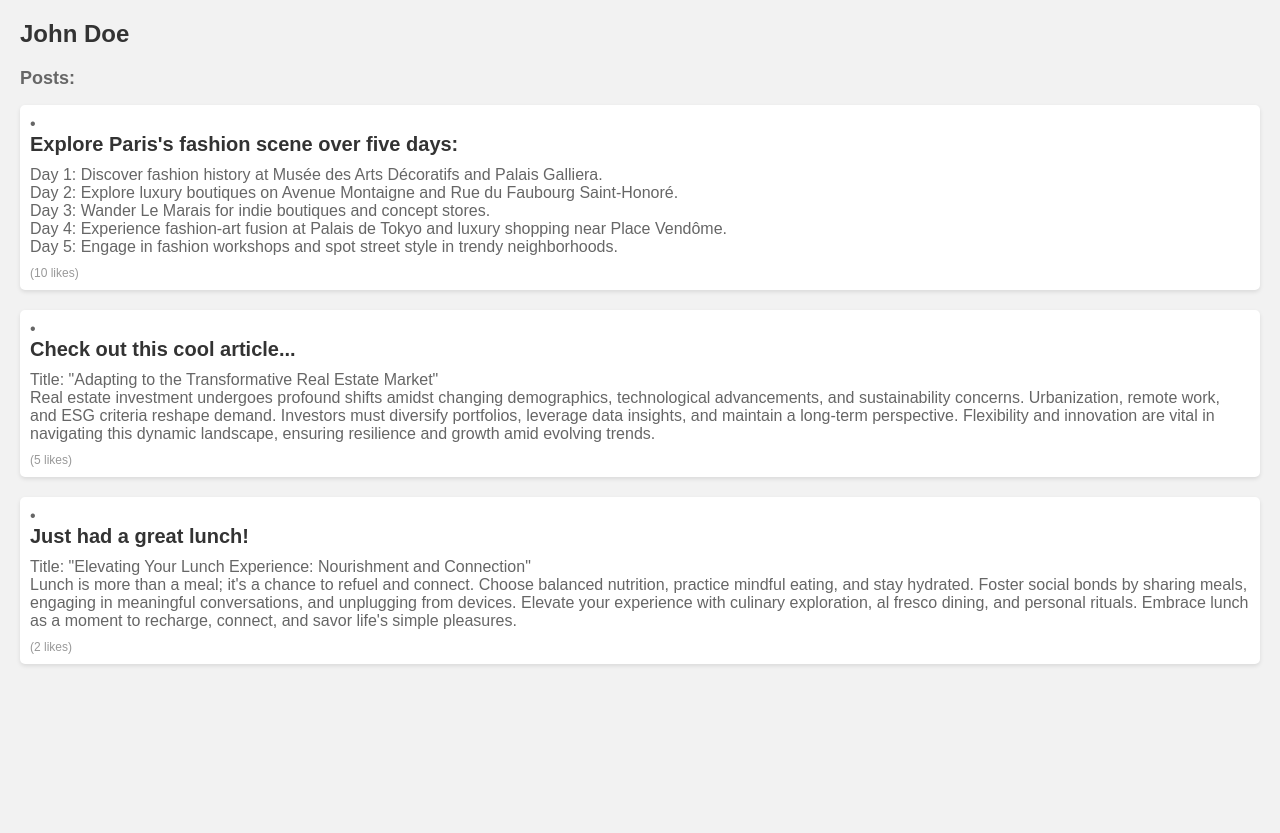
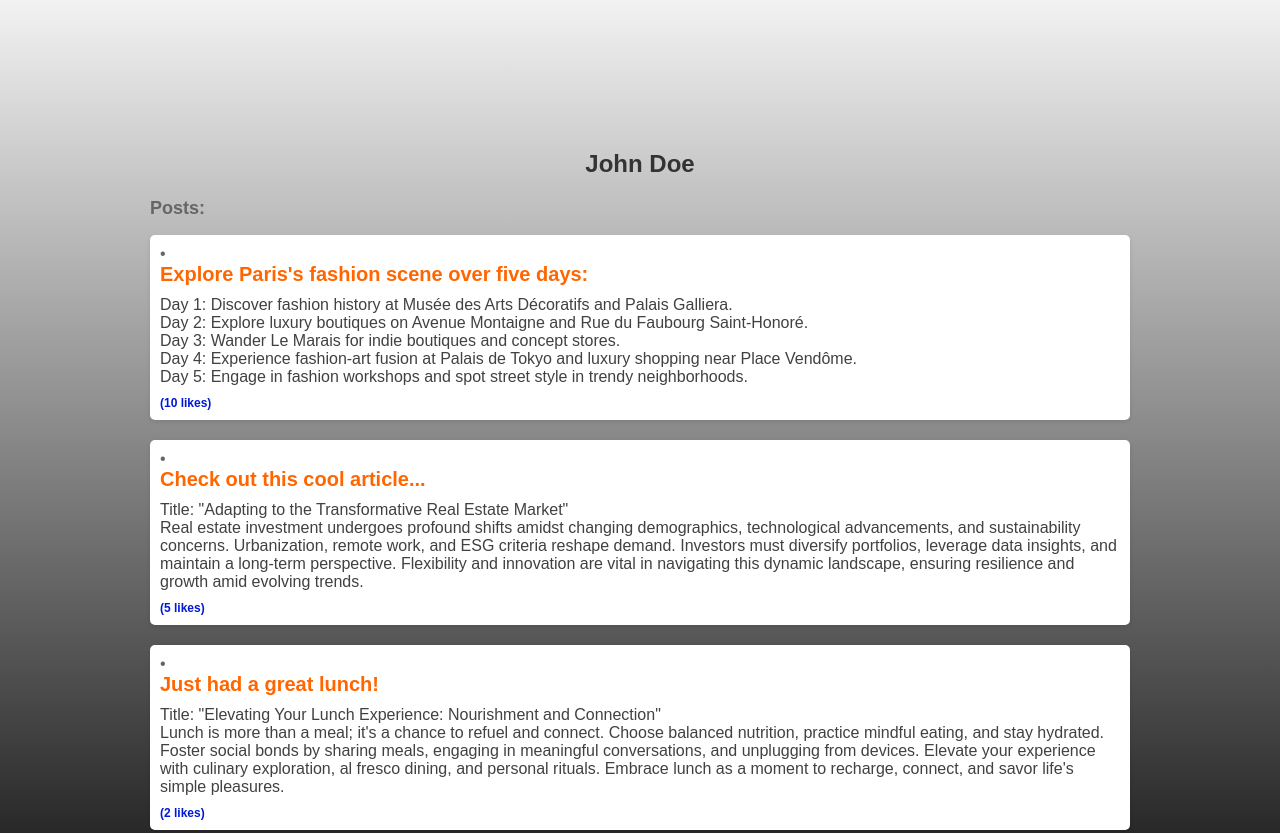
Before and after one commit to Willizberc/XML_Project, a plain HTML site: page index.html in a window 1280 px wide. Shown: the top 833 px of the page. Before the commit the page ends 800 px from the top, so only its background shows below. Drawn offline with Linux system fonts and the light colour scheme.

Commit message:
xml midsem project

```diff
--- a/index.html
+++ b/index.html
@@ -3,15 +3,16 @@
       <style>
          body {
             font-family: Arial, sans-serif;
-            background-color: #f2f2f2;
+            background: linear-gradient(to bottom, #f2f2f2, #000000);
             margin: 0;
-            padding: 20px;
+            padding: 150px;
          }
          h1 {
             color: #333;
             font-size: 24px;
             font-weight: bold;
             margin-bottom: 10px;
+            text-align: center;
          }
          h2 {
             color: #666;
@@ -54,7 +55,19 @@
          .post-likes {
             color: #999;
             font-size: 12px;
+            font-weight: bold;
          }
+         /* BEGIN: Additional Styles */
+         .post-title {
+            color: #ff6600;
+         }
+         .post-content {
+            color: #424040;
+         }
+         .post-likes {
+            color: #0019d6;
+         }
+         /* END: Additional Styles */
       </style>
    </head>
    <body>
--- a/microblog.xml
+++ b/microblog.xml
@@ -1,3 +1,4 @@
+<?xml version="1.0" encoding="UTF-8"?>
 <microBlog>
     <user>
         <name>John Doe</name>
```
